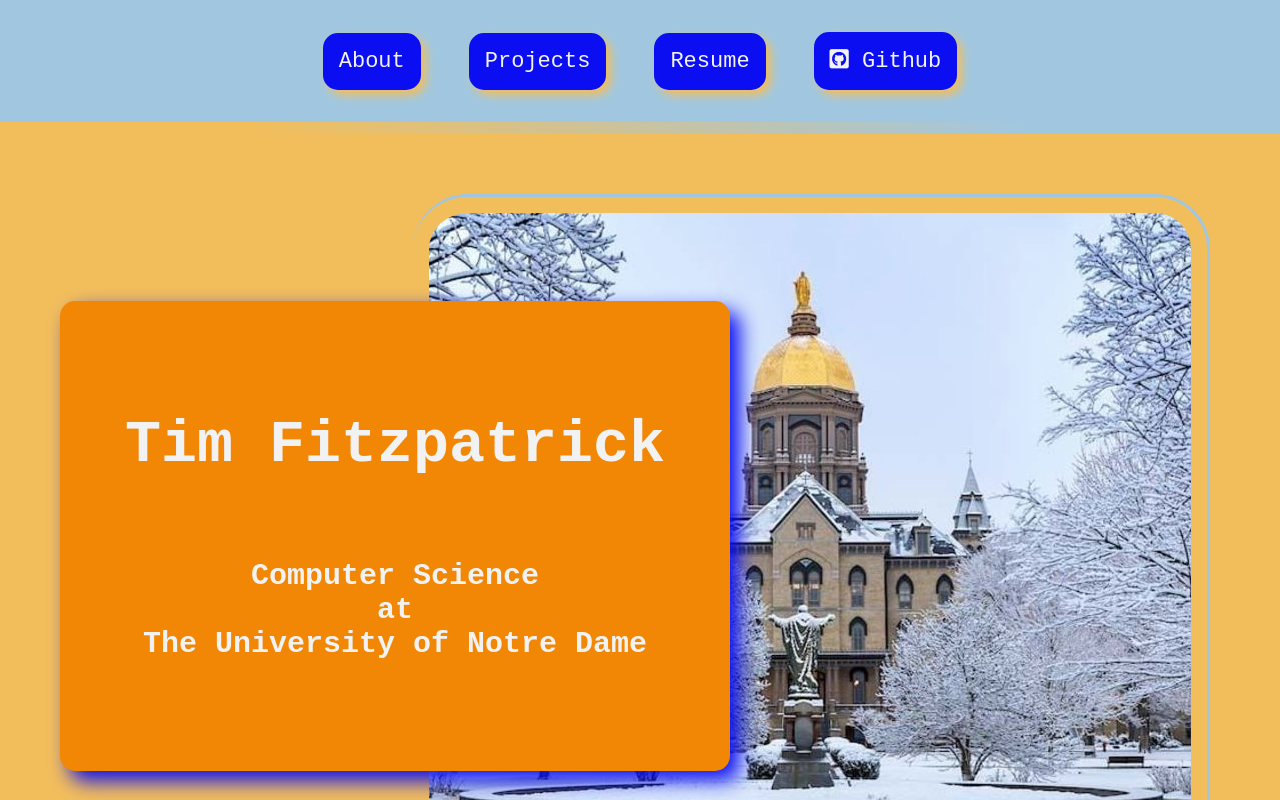
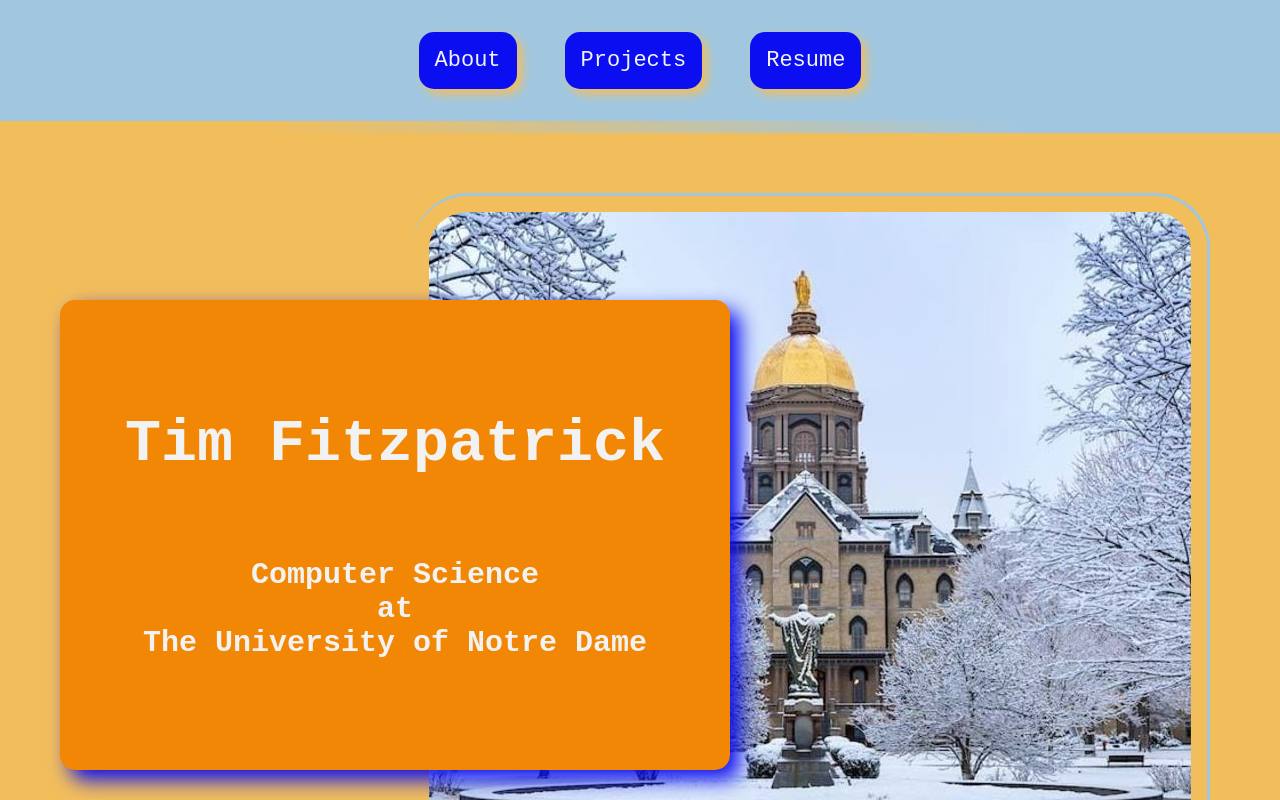
Before and after one commit to tfitzpatrick0/MyWebsite, a React (Create React App) app: page / in a window 1280 px wide. Shown: the top 800 px of the page. Built offline with nearby package versions, Linux system fonts and the light colour scheme.

Commit message:
remove github from navbar

```diff
--- a/src/components/Navbar/index.jsx
+++ b/src/components/Navbar/index.jsx
@@ -26,16 +26,6 @@
             Resume
           </Link>
         </li>
-        <li css={{ backgroundColor: colors.blue }}>
-          <Link
-            href="https://github.com/tfitzpatrick0/"
-            primary={colors.white}
-            hover={colors.orange}
-          >
-            <span className="fab fa-github-square" aria-hidden="true"></span>{" "}
-            Github
-          </Link>
-        </li>
       </ul>
     </nav>
   );
```
